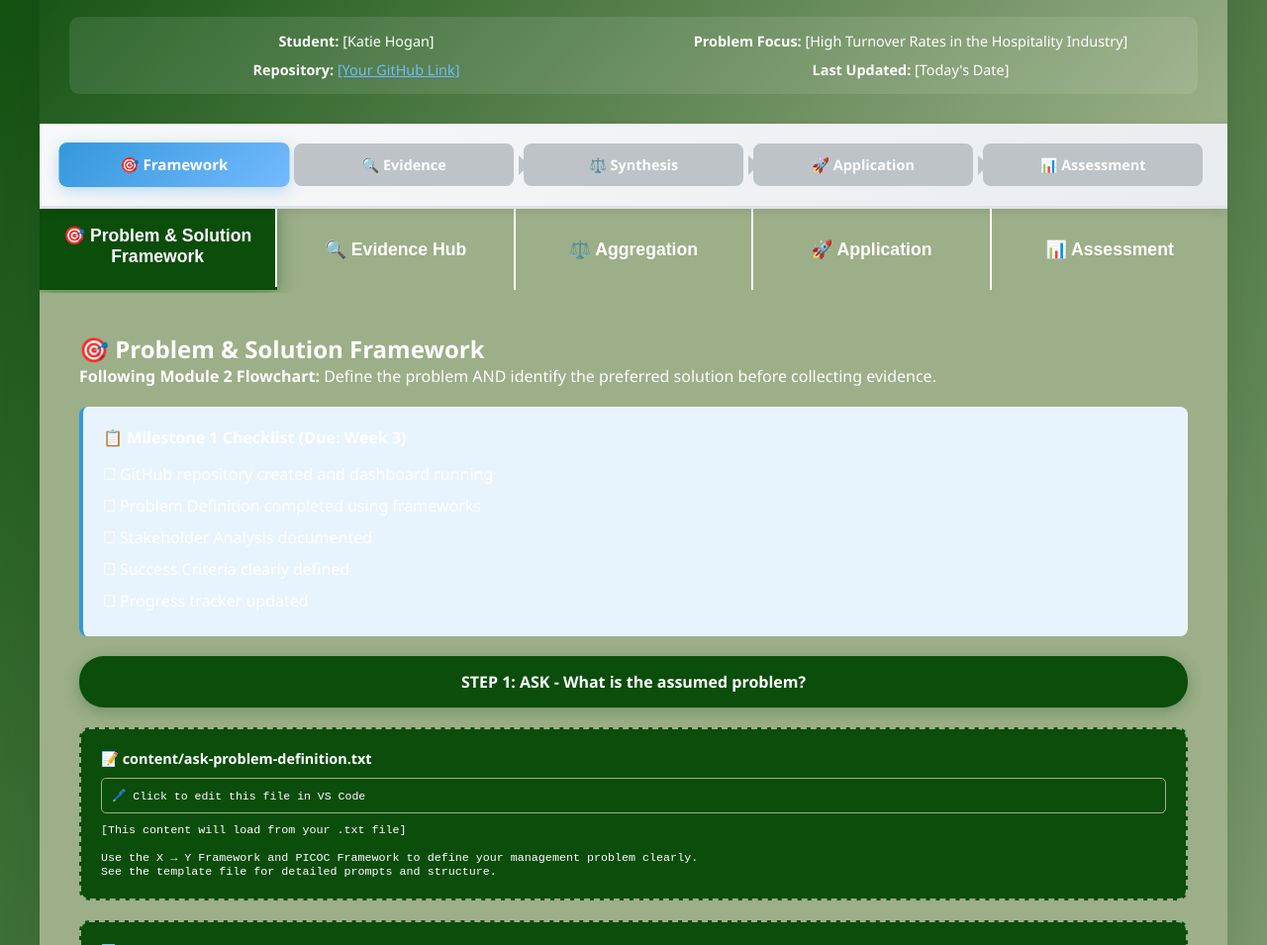
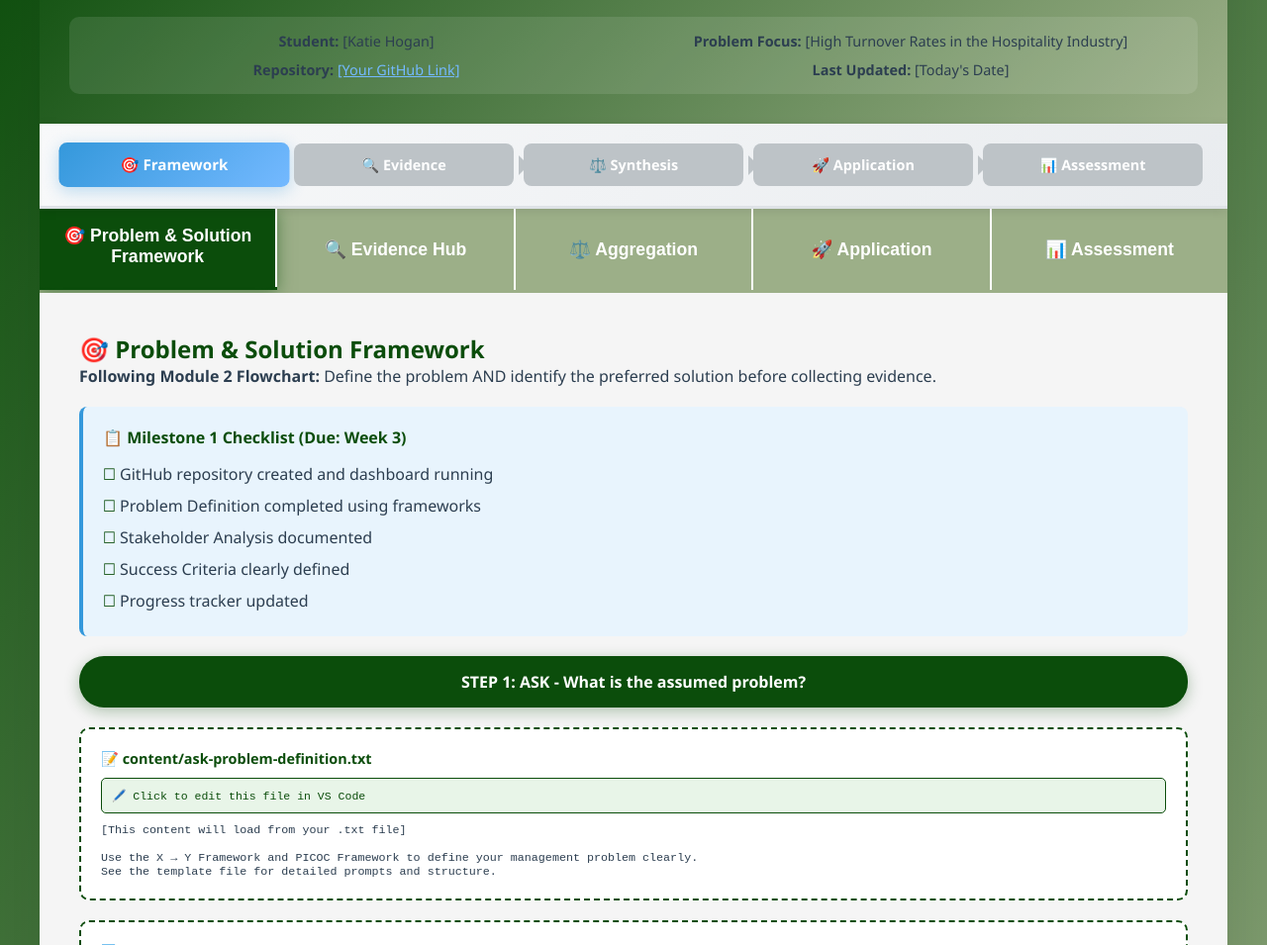
Before and after one commit to hogan6km/ebm-dashboard-hogan6km, a plain HTML site: page index.html in a window 1280 px wide. Shown: the part 145-1100 px from the top of the page at 99% size. Drawn offline with Linux system fonts and the light colour scheme; a script that the page names is missing.

Commit message:
Fix text readability: light backgrounds with dark text for better contrast

```diff
--- a/index.html
+++ b/index.html
@@ -32,7 +32,7 @@
         .container {
             max-width: 1200px;
             margin: 0 auto;
-            background: #9CAF88;
+            background: #F5F5F5;
             border-radius: var(--border-radius);
             box-shadow: 0 20px 60px rgba(0,0,0,0.1);
             overflow: hidden;
@@ -110,8 +110,8 @@
         .tab-panel {
             display: none;
             padding: 40px;
-            background: #9CAF88;
-            color: white;
+            background: #F5F5F5;
+            color: #2C3E50;
             animation: fadeIn 0.3s ease-in;
         }
 
@@ -153,33 +153,34 @@
         }
 
         .content-file-preview {
-            background: #0B4D0B;
-            border: 2px dashed #9CAF88;
+            background: white;
+            border: 2px dashed #0B4D0B;
             border-radius: 10px;
             padding: 20px;
             margin: 20px 0;
             font-family: 'Courier New', monospace;
             font-size: 0.9em;
-            color: white;
+            color: #2C3E50;
             cursor: pointer;
             transition: all 0.3s ease;
         }
 
         .content-file-preview:hover {
-            border-color: white;
-            background: #083608;
+            border-color: #0B4D0B;
+            background: #F0F8F0;
         }
 
         .content-file-preview h4 {
-            color: white;
+            color: #0B4D0B;
             margin-bottom: 10px;
             font-family: 'Segoe UI', sans-serif;
+            font-weight: bold;
         }
 
         .edit-notice {
-            background: #0B4D0B;
-            border: 1px solid #9CAF88;
-            color: white;
+            background: #E8F5E8;
+            border: 1px solid #0B4D0B;
+            color: #0B4D0B;
             padding: 10px;
             border-radius: 5px;
             margin: 10px 0;
@@ -214,6 +215,15 @@
             padding: 10px 20px;
             border-radius: 25px;
             display: inline-block;
+            color: white;
+        }
+
+        h1, h2, h3, h4, h5, h6 {
+            color: #0B4D0B;
+        }
+
+        p, li, div {
+            color: #2C3E50;
         }
 
         .evidence-section .content-file-preview {
@@ -321,8 +331,9 @@
         }
 
         .milestone-tracker h4 {
-            color: white;
+            color: #0B4D0B;
             margin-bottom: 10px;
+            font-weight: bold;
         }
 
         .checklist {
@@ -332,12 +343,12 @@
 
         .checklist li {
             padding: 5px 0;
-            color: white;
+            color: #2C3E50;
         }
 
         .checklist li:before {
             content: "☐ ";
-            color: white;
+            color: #0B4D0B;
             font-weight: bold;
         }
     </style>
```
